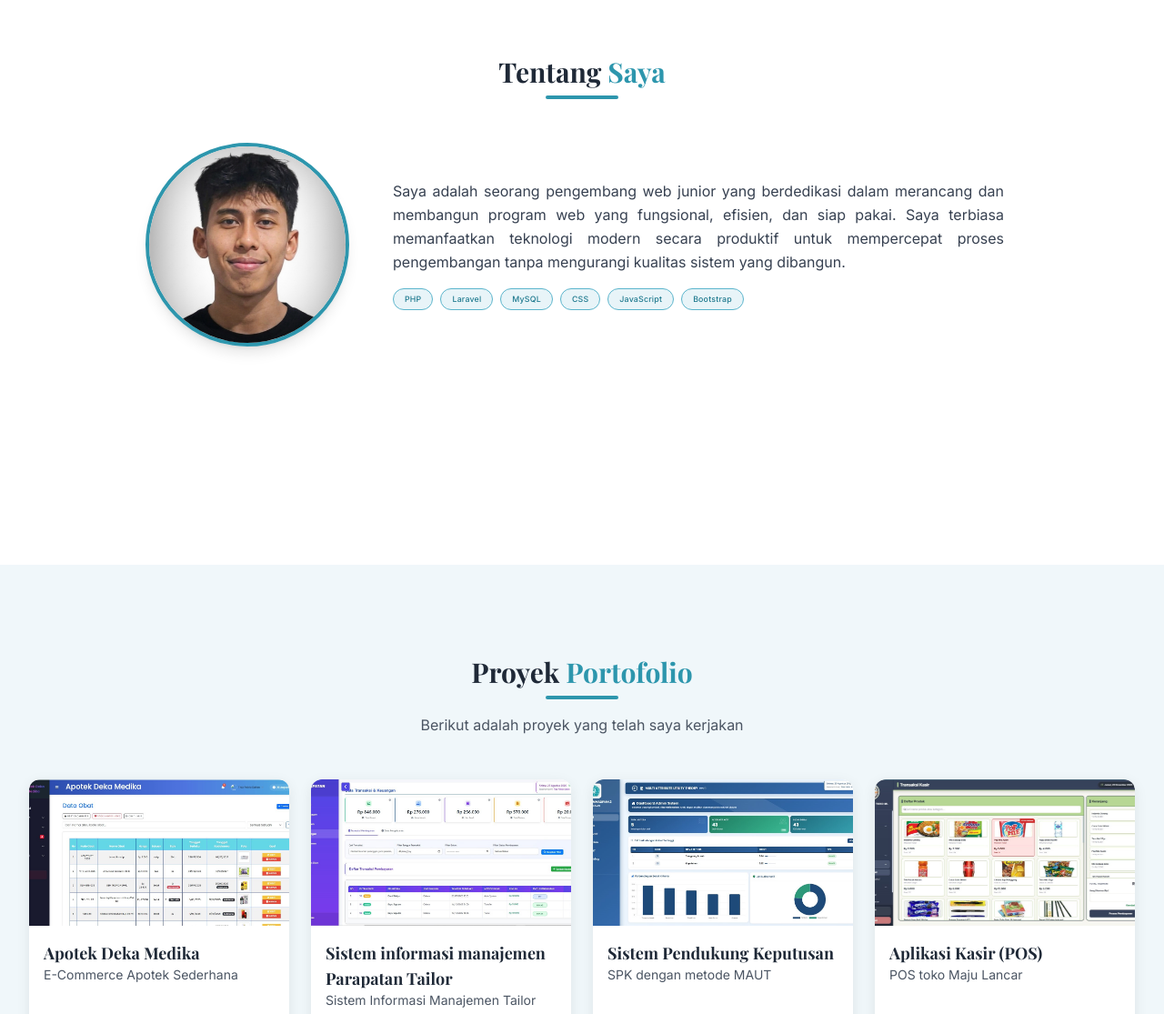
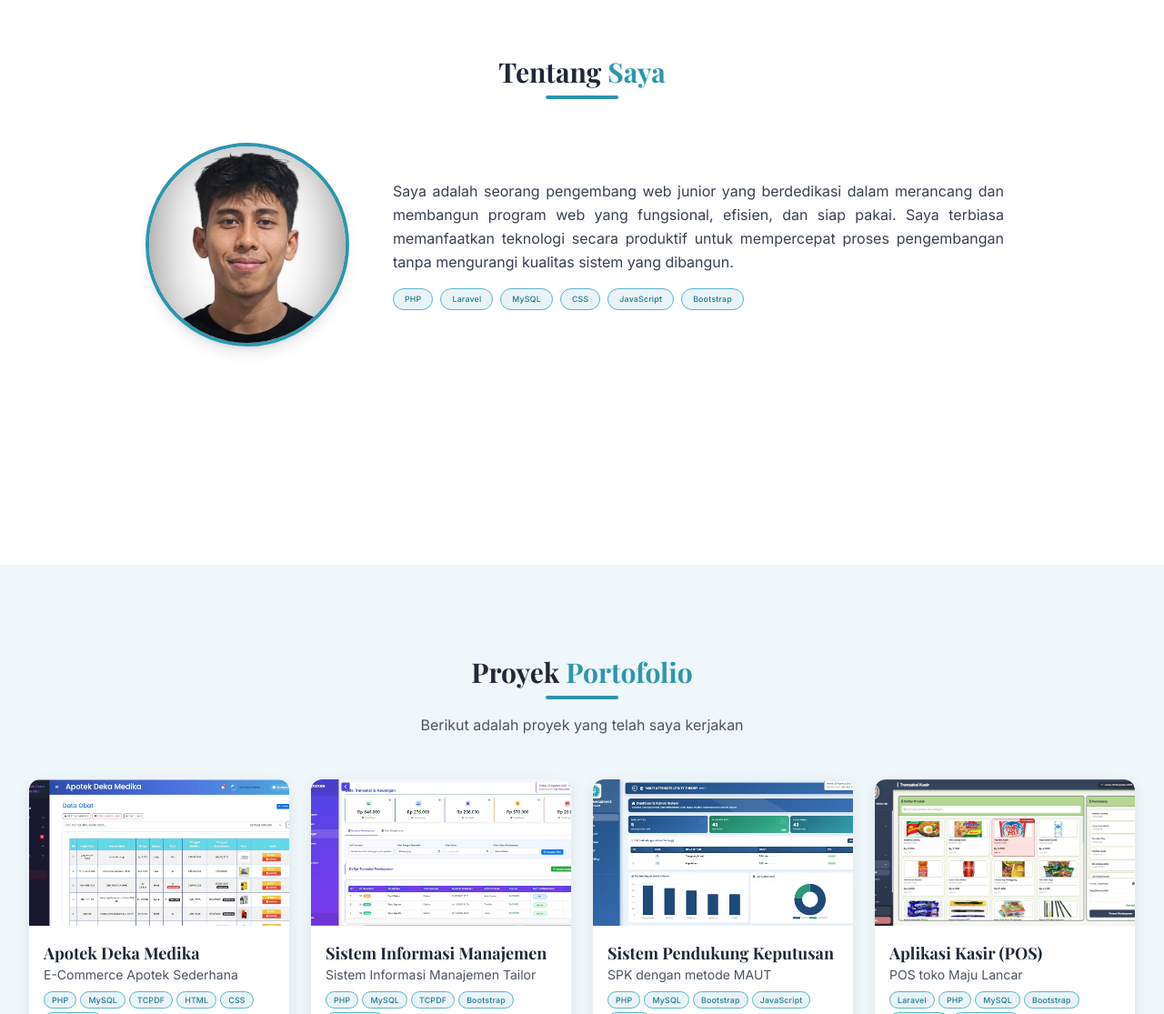
Before and after one commit to tiazfebias/tiazfebias.github.io, a plain HTML site: page index.html in a window 1280 px wide. Shown: the part 979-2094 px from the top of the page at 91% size. Drawn offline with nearby package versions, Linux system fonts and the light colour scheme; a web font is replaced by a local one.

Commit message:
update deskripsi

```diff
--- a/index.html
+++ b/index.html
@@ -1342,7 +1342,7 @@
                     </div>
                     <div class="flex-1 text-left">
                         <p class="text-gray-700 mb-4 leading-relaxed font-body text-justify max-w-2xl">
-                            Saya adalah seorang pengembang web junior yang berdedikasi dalam merancang dan membangun program web yang fungsional, efisien, dan siap pakai. Saya terbiasa memanfaatkan teknologi modern secara produktif untuk mempercepat proses pengembangan tanpa mengurangi kualitas sistem yang dibangun.
+                            Saya adalah seorang pengembang web junior yang berdedikasi dalam merancang dan membangun program web yang fungsional, efisien, dan siap pakai. Saya terbiasa memanfaatkan teknologi secara produktif untuk mempercepat proses pengembangan tanpa mengurangi kualitas sistem yang dibangun.
                         </p>
                         <div class="flex flex-wrap justify-start gap-2">
                             <span class="tech-badge px-3 py-1 rounded-full">PHP</span>
@@ -1408,7 +1408,7 @@
                                 <img src="images/tailor.jpg" alt="Sistem informasi manajemen Parapatan Tailor">
                             </div>
                             <div class="p-4 flex flex-col flex-grow">
-                                <h4 class="font-bold text-gray-800 font-heading text-lg">Sistem informasi manajemen Parapatan Tailor</h4>
+                                <h4 class="font-bold text-gray-800 font-heading text-lg">Sistem Informasi Manajemen</h4>
                                 <p class="text-gray-600 text-sm mb-2 flex-grow line-clamp-2 font-body">Sistem Informasi Manajemen Tailor</p>
                                 <div class="flex flex-wrap gap-1 mb-3">
                                     <span class="tech-badge px-2 py-0.5 rounded-full">PHP</span>
@@ -1760,7 +1760,7 @@
                     <img src="images/posmajulancar.jpg" alt="POS Toko Maju Lancar">
                 </div>
                 <p class="modal-desc">
-                    POS Toko Maju Lancar adalah aplikasi Point of Sale yang dirancang untuk membantu toko mengelola penjualan, stok produk, pembelian dari supplier, pengeluaran, dan laporan keuangan dalam satu sistem terintegrasi. Dilengkapi manajemen user dengan hak akses berbasis role (admin, pemilik dan kasir), cetak struk, serta cetak barcode produk.
+                     Aplikasi Point of Sale yang dirancang untuk membantu toko MajuLancar mengelola penjualan, stok produk, pembelian dari supplier, pengeluaran, dan laporan keuangan dalam satu sistem terintegrasi. Dilengkapi manajemen user dengan hak akses berbasis role (admin, pemilik dan kasir), cetak struk, serta cetak barcode produk.
                 </p>
                 <div class="modal-tech">
                     <span class="tech-badge px-2 py-0.5 rounded-full">Laravel</span>
```
